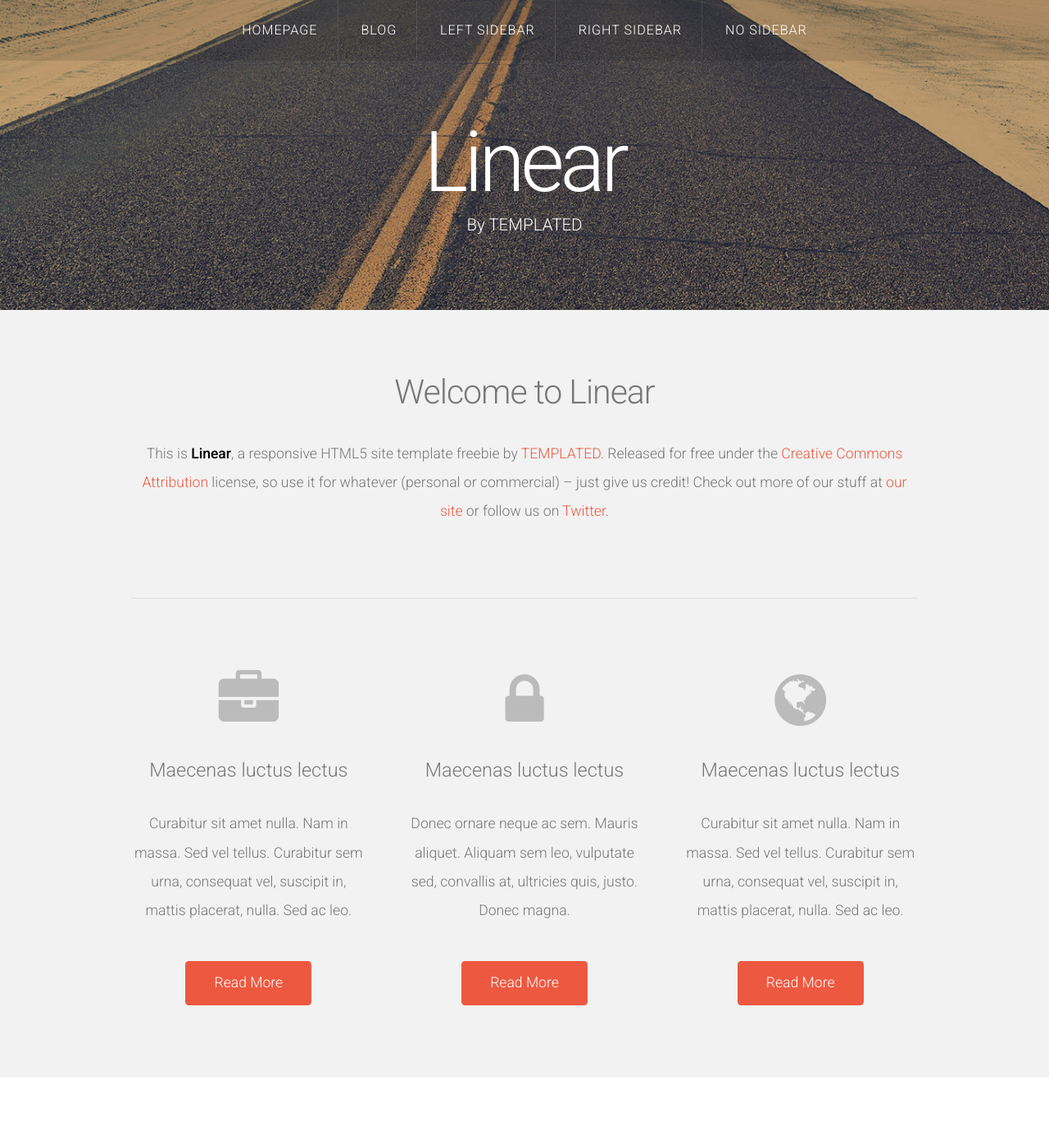
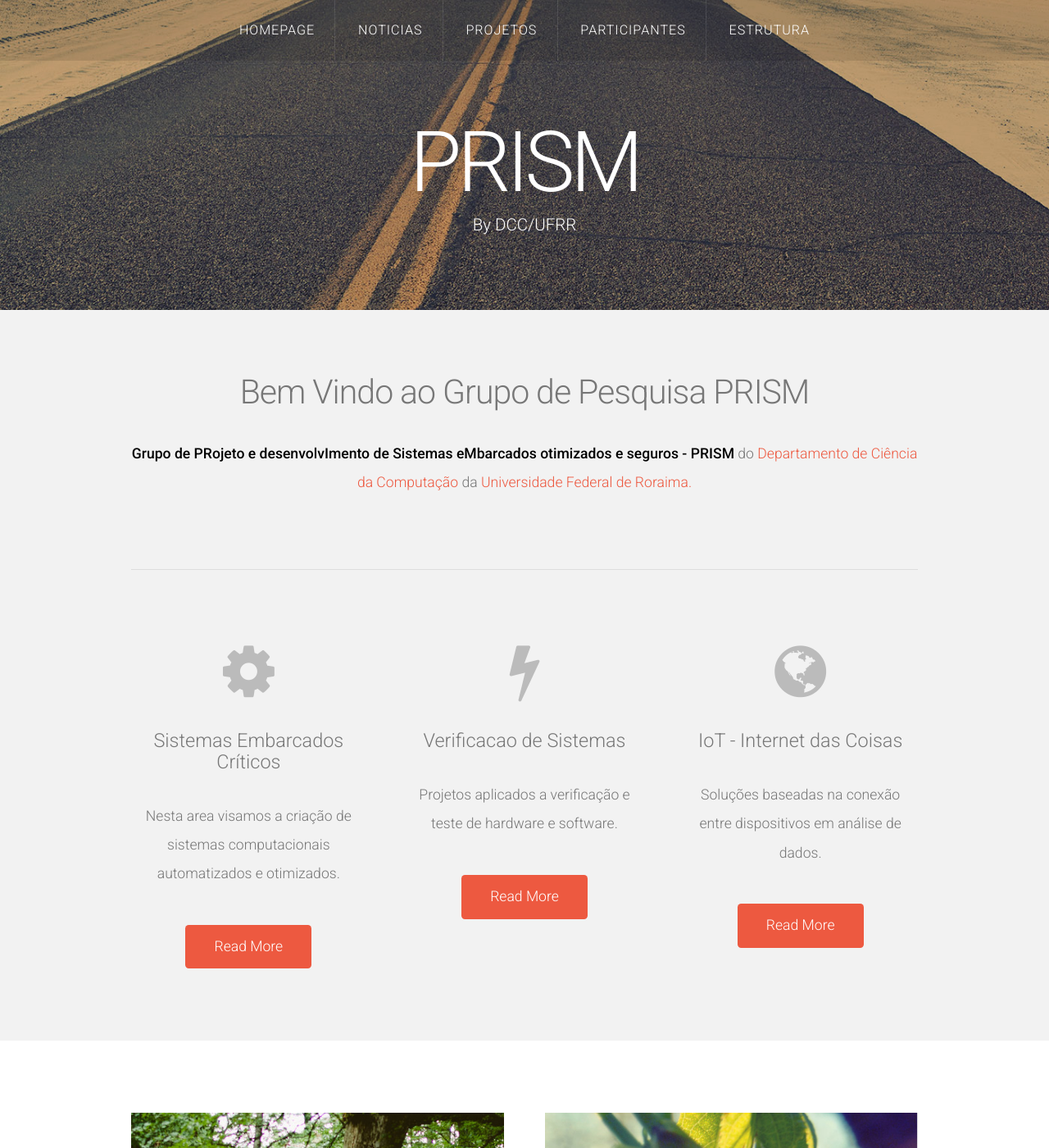
Before and after one commit to prismrr/prismrr.github.io, a Jekyll site: the page built from index.html, in a window 1280 px wide and 1400 px high. Shown: the whole window at 82% size. Built offline with Jekyll 4.4.1, drawn with Linux system fonts in a browser that asks for light colours; nearby versions of some CDN libraries; the list of posts is cut into pages by our own code.

Commit message:
Minor changes
Signed-off-by: Herbert Rocha <herberthb12@gmail.com>

```diff
--- a/_includes/nav.html
+++ b/_includes/nav.html
@@ -4,10 +4,10 @@
 		<ul>
 			{% assign current = page.url | downcase | split: '/' %}
 			<li {% if current[1] == 'index.html' %}class='current'{% endif %}><a href="/index.html">Homepage</a></li>
-			<li {% if current[1] == 'blog' %}class='current'{% endif %}><a href="/blog">Blog</a></li>
-			<li {% if current[1] == 'left-sidebar.html' %}class='current'{% endif %}><a href="/left-sidebar.html">Left Sidebar</a></li>
-			<li {% if current[1] == 'right-sidebar.html' %}class='current'{% endif %}><a href="/right-sidebar.html">Right Sidebar</a></li>
-			<li {% if current[1] == 'no-sidebar.html' %}class='current'{% endif %}><a href="/no-sidebar.html">No Sidebar</a></li>
+			<li {% if current[1] == 'blog' %}class='current'{% endif %}><a href="/blog">Noticias</a></li>
+			<li {% if current[1] == 'left-sidebar.html' %}class='current'{% endif %}><a href="/no-sidebar.html">Projetos</a></li>
+			<li {% if current[1] == 'right-sidebar.html' %}class='current'{% endif %}><a href="/no-sidebar.html">Participantes</a></li>
+			<li {% if current[1] == 'no-sidebar.html' %}class='current'{% endif %}><a href="/no-sidebar.html">Estrutura</a></li>
 		</ul>
 	</nav>
 </div>
--- a/_layouts/default.html
+++ b/_layouts/default.html
@@ -30,8 +30,8 @@
 
 			<!-- Logo -->
 			<div id="logo">
-				<h1><a href="#">Linear</a></h1>
-				<span class="tag">By TEMPLATED</span>
+				<h1><a href="#">PRISM</a></h1>
+				<span class="tag">By DCC/UFRR</span>
 			</div>
 		</div>
 	</div>
--- a/index.html
+++ b/index.html
@@ -1,32 +1,34 @@
 ---
-title: Linear
+title: PRISMRR
 layout: default
 ---
 <!-- Featured -->
 <div id="featured">
 	<div class="container">
 		<header>
-			<h2>Welcome to Linear</h2>
+			<h2>Bem Vindo ao Grupo de Pesquisa PRISM</h2>
 		</header>
-		<p>This is <strong>Linear</strong>, a responsive HTML5 site template freebie by <a href="http://templated.co">TEMPLATED</a>. Released for free under the <a href="http://templated.co/license">Creative Commons Attribution</a> license, so use it for whatever (personal or commercial) &ndash; just give us credit! Check out more of our stuff at <a href="http://templated.co">our site</a> or follow us on <a href="http://twitter.com/templatedco">Twitter</a>.</p>
+		<p><strong>Grupo de PRojeto e desenvolvImento de Sistemas eMbarcados otimizados e seguros - PRISM</strong>
+		do <a href="http://dcc.ufrr.br">Departamento de Ciência da Computação</a>
+		da <a href="http://ufrr.br">Universidade Federal de Roraima.</a></p>
 		<hr />
 		<div class="row">
 			<section class="4u">
-				<span class="pennant"><span class="fa fa-briefcase"></span></span>
-				<h3>Maecenas luctus lectus</h3>
-				<p>Curabitur sit amet nulla. Nam in massa. Sed vel tellus. Curabitur sem urna, consequat vel, suscipit in, mattis placerat, nulla. Sed ac leo.</p>
+				<span class="pennant"><span class="fa fa-cog"></span></span>
+				<h3>Sistemas Embarcados Críticos</h3>
+				<p>Nesta area visamos a criação de sistemas computacionais automatizados e otimizados.</p>
 				<a href="#" class="button button-style1">Read More</a>
 			</section>
 			<section class="4u">
-				<span class="pennant"><span class="fa fa-lock"></span></span>
-				<h3>Maecenas luctus lectus</h3>
-				<p>Donec ornare neque ac sem. Mauris aliquet. Aliquam sem leo, vulputate sed, convallis at, ultricies quis, justo. Donec magna.</p>
+				<span class="pennant"><span class="fa fa-flash"></span></span>
+				<h3>Verificacao de Sistemas</h3>
+				<p>Projetos aplicados a verificação e teste de hardware e software.</p>
 				<a href="#" class="button button-style1">Read More</a>
 			</section>
 			<section class="4u">
 				<span class="pennant"><span class="fa fa-globe"></span></span>
-				<h3>Maecenas luctus lectus</h3>
-				<p>Curabitur sit amet nulla. Nam in massa. Sed vel tellus. Curabitur sem urna, consequat vel, suscipit in, mattis placerat, nulla. Sed ac leo.</p>
+				<h3>IoT - Internet das Coisas</h3>
+				<p>Soluções baseadas na conexão entre dispositivos em análise de dados.</p>
 				<a href="#" class="button button-style1">Read More</a>
 			</section>
 
```
Also changed, not shown: 9 other files.
